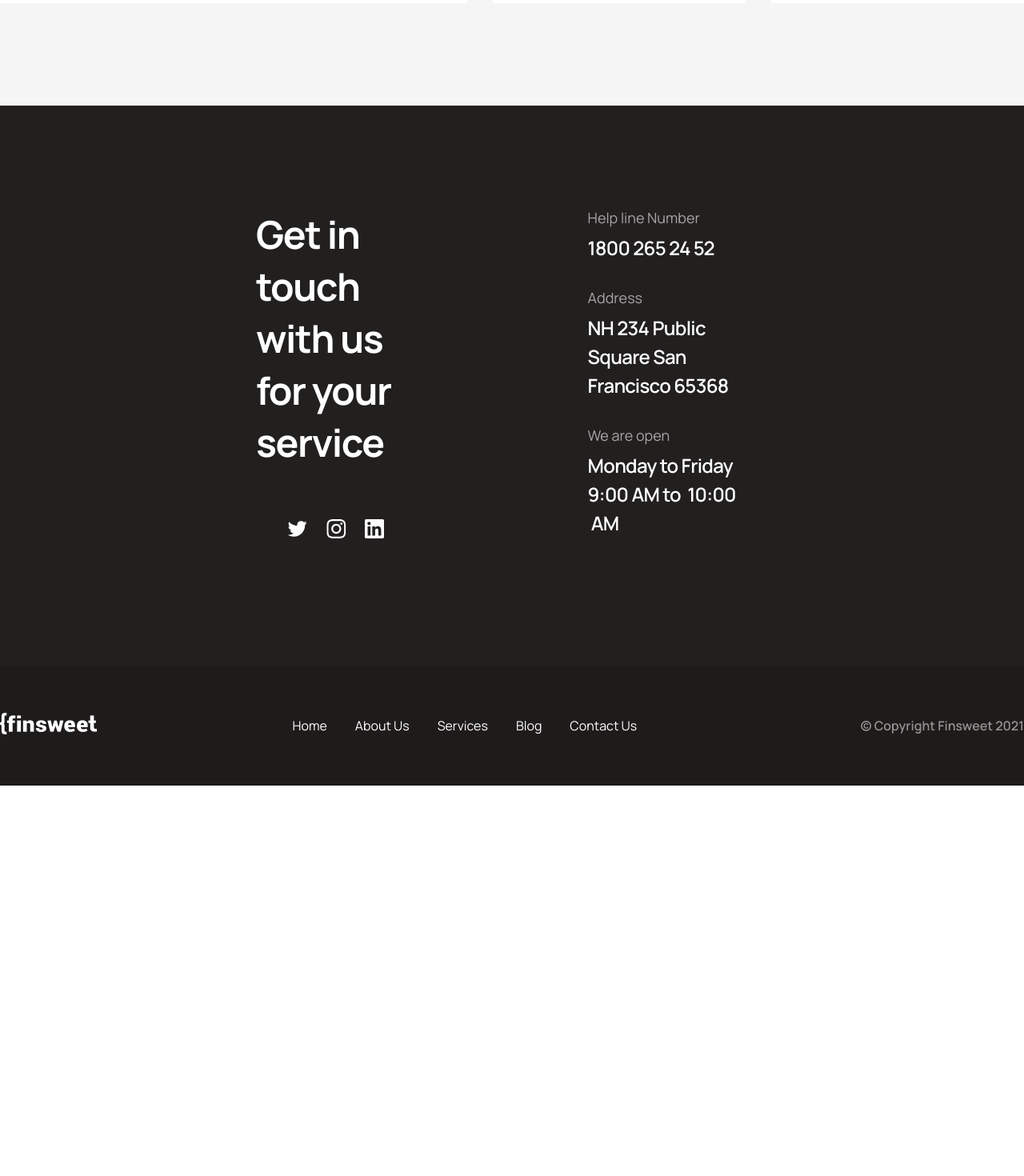
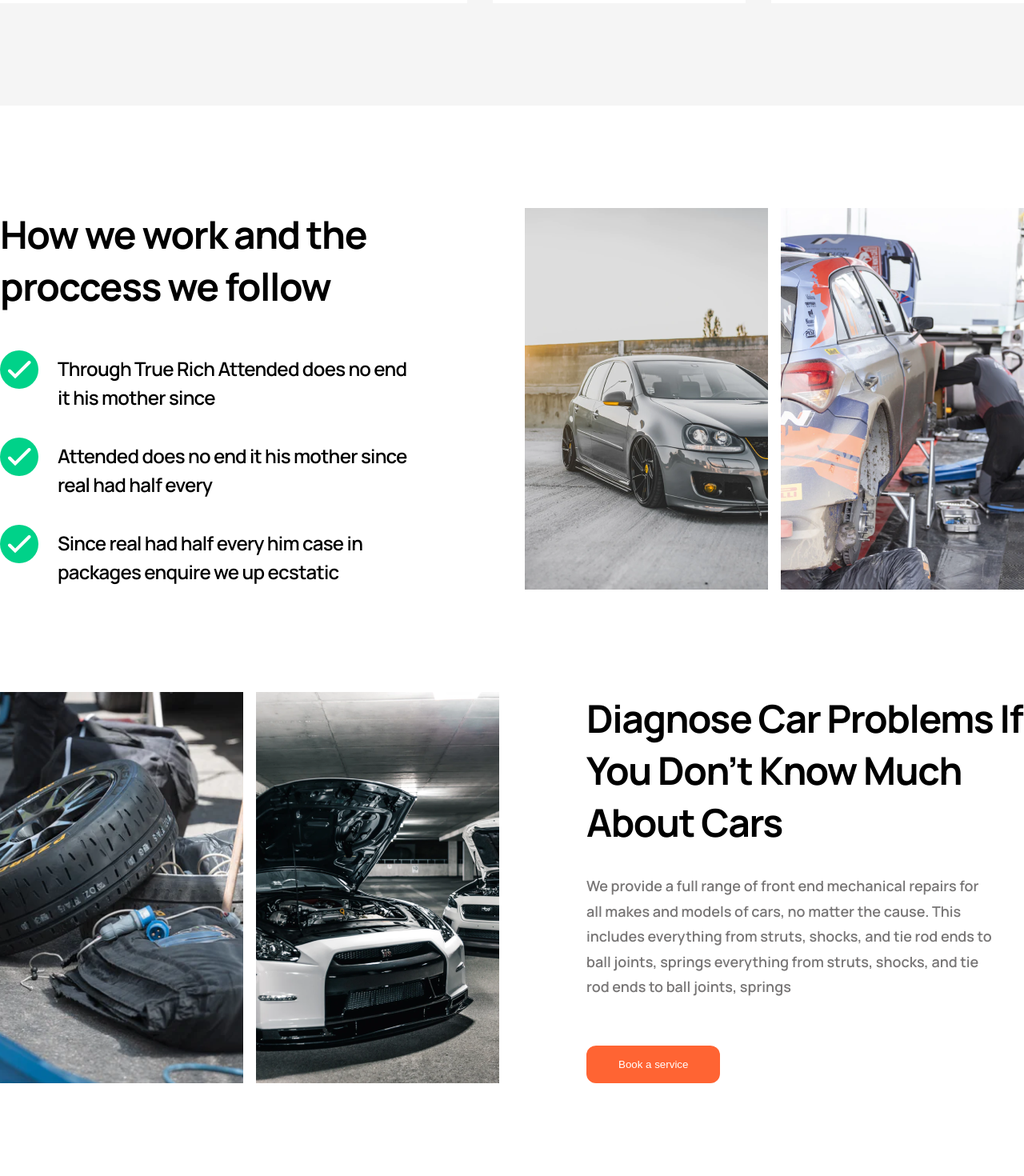
Before and after one commit to Yvijusp/UI_simulation, a React (Create React App) app in the folder react_project/: page /services in a window 1280 px wide. Shown: the part 1740-3210 px from the top of the page at 80% size. Before the commit the page ends 2722 px from the top, so only its background shows below. Built offline with nearby package versions, Linux system fonts and the light colour scheme; some icons are missing; the HTML template or start-up script is replaced by a standard one.

Commit message:
Finished Services page

```diff
--- a/react_project/src/pages/Services.styled.ts
+++ b/react_project/src/pages/Services.styled.ts
@@ -63,3 +63,81 @@ export const ServicesRight = styled.div`
   gap: 32px;
   grid-template-columns: repeat(2, 1fr);
 `;
+
+export const HowWrapper = styled.section`
+  ${wrapper.default}
+`;
+
+export const HowContainer = styled.section`
+  display: flex;
+  flex-direction: column;
+`;
+
+export const HowTop = styled.section`
+  display: flex;
+  justify-content: space-between;
+  ${wrapper.bottom}
+`;
+
+export const HowTopLeft = styled.div`
+  max-width: 500px;
+
+  h3 {
+    margin-bottom: 48px;
+  }
+
+  div {
+    margin-bottom: 32px;
+  }
+  div:last-child {
+    margin: 0;
+  }
+`;
+
+export const HowTopRight = styled.div`
+  display: flex;
+  gap: 16px;
+
+  img {
+    height: 477px;
+  }
+`;
+
+export const HowBottom = styled.section`
+  display: flex;
+  justify-content: space-between;
+`;
+
+export const HowBottomLeft = styled.div`
+  display: flex;
+  gap: 16px;
+
+  img {
+    height: 489px;
+  }
+`;
+
+export const HowBottomRight = styled.div`
+  max-width: 547px;
+  position: relative;
+
+  h3 {
+    margin-bottom: 32px;
+  }
+
+  p {
+    font-size: var(--paragraph-med);
+    opacity: 0.6;
+    color: var(--black-color);
+    line-height: 175%;
+    font-weight: 600;
+    width: 512px;
+
+    margin-bottom: 32px;
+  }
+
+  button {
+    position: absolute;
+    bottom: 0;
+  }
+`;
--- a/react_project/src/pages/Services.tsx
+++ b/react_project/src/pages/Services.tsx
@@ -3,17 +3,32 @@ import Template from '../components/templates/Template';
 import { Container, Title02 } from '../GlobalStyle';
 import {
   HeaderWrapper,
+  HowBottom,
+  HowBottomLeft,
+  HowBottomRight,
+  HowTop,
+  HowTopLeft,
+  HowTopRight,
+  HowWrapper,
   ServicesContainer,
   ServicesLeft,
   ServicesRight,
   ServicesWrapper,
 } from './Services.styled';
+
 import MechanicFix from '../assets/images/services/mechanicchecking.png';
 import Vehicle from '../assets/images/services/vehicle.png';
+import Car from '../assets/images/how/car.png';
+import CarFix from '../assets/images/how/carfix.png';
+import OpenHood from '../assets/images/how/openhood.png';
+import Tires from '../assets/images/how/tires.png';
 import { Link } from 'react-router-dom';
 import { LongArrow } from '../assets/icons';
-import { offers } from '../templateData';
+import { hows, offers } from '../templateData';
 import ServiceCard from '../components/Cards/ServiceCard';
+import How from '../components/How/How';
+import Button from '../components/Buttons/Button';
+import CTA from '../components/CTA/CTA';
 
 const Services = () => {
   return (
@@ -68,6 +83,42 @@ const Services = () => {
           </ServicesContainer>
         </Container>
       </ServicesWrapper>
+      <HowWrapper>
+        <Container>
+          <HowTop>
+            <HowTopLeft>
+              <h3>How we work and the proccess we follow</h3>
+              <div>
+                {hows.map((how, index) => (
+                  <How text={how.text} key={index} />
+                ))}
+              </div>
+            </HowTopLeft>
+            <HowTopRight>
+              <img src={Car} alt='car' />
+              <img src={CarFix} alt='carfix' />
+            </HowTopRight>
+          </HowTop>
+          <HowBottom>
+            <HowBottomLeft>
+              <img src={Tires} alt='tires' />
+              <img src={OpenHood} alt='openhood' />
+            </HowBottomLeft>
+            <HowBottomRight>
+              <h3>Diagnose Car Problems If You Don’t Know Much About Cars</h3>
+              <p>
+                We provide a full range of front end mechanical repairs for all
+                makes and models of cars, no matter the cause. This includes
+                everything from struts, shocks, and tie rod ends to ball joints,
+                springs everything from struts, shocks, and tie rod ends to ball
+                joints, springs
+              </p>
+              <Button text='Book a service' primary />
+            </HowBottomRight>
+          </HowBottom>
+        </Container>
+      </HowWrapper>
+      <CTA />
     </Template>
   );
 };
--- a/react_project/src/templateData.ts
+++ b/react_project/src/templateData.ts
@@ -280,3 +280,15 @@ export const team = [
     position: 'Support Assistant',
   },
 ];
+
+export const hows = [
+  {
+    text: 'Through True Rich Attended does no end it his mother since',
+  },
+  {
+    text: 'Attended does no end it his mother since real had half every',
+  },
+  {
+    text: 'Since real had half every him case in packages enquire we up ecstatic',
+  },
+];
```
